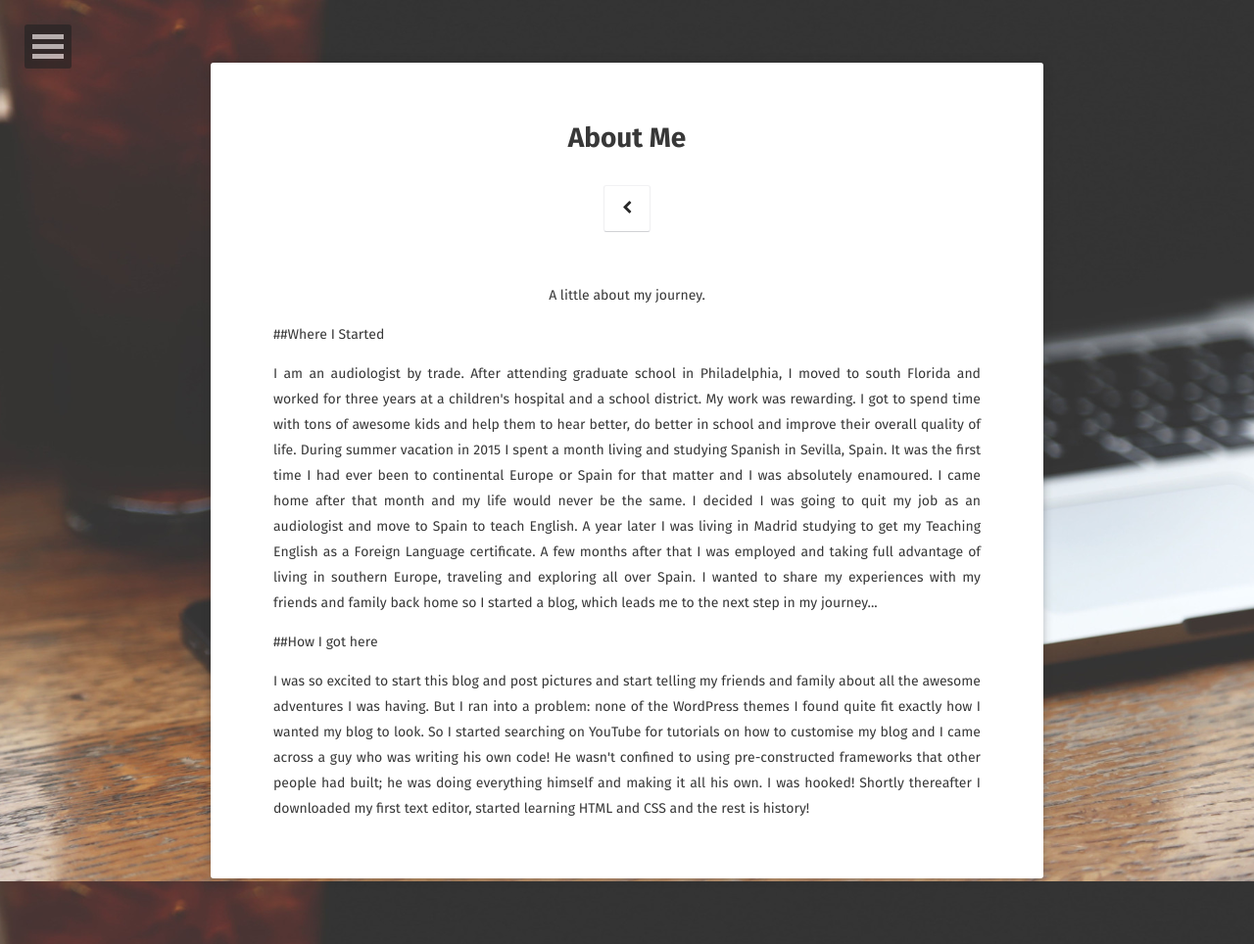
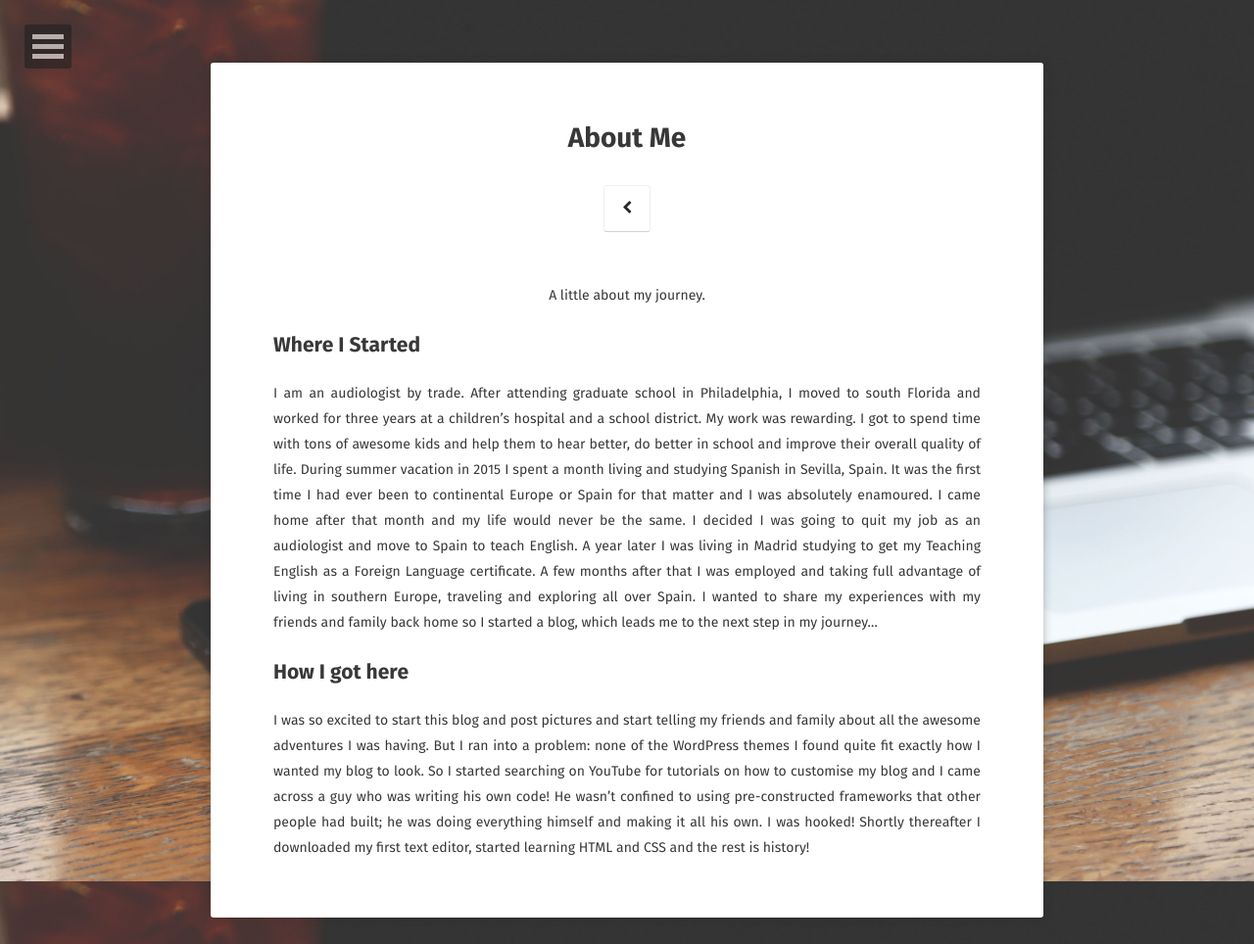
Before and after one commit to whillwebdev/whillwebdev.github.io, a Jekyll site: the page built from about/index.md, in a window 1280 px wide. Shown: the whole page at 98% size. Built offline with Jekyll 4.4.1, drawn with Linux system fonts in a browser that asks for light colours; some web fonts are replaced.

```diff
--- a/about/index.md
+++ b/about/index.md
@@ -8,8 +8,8 @@ comments: false
 
 <center>A little about my journey.</center>
 
-##Where I Started
-<p>I am an audiologist by trade. After attending graduate school in Philadelphia, I moved to south Florida
+## Where I Started
+I am an audiologist by trade. After attending graduate school in Philadelphia, I moved to south Florida
 and worked for three years at a children's hospital and a school district. My work was rewarding. I got to
 spend time with tons of awesome kids and help them to hear better, do better in school and improve their
 overall quality of life. During summer vacation in 2015 I spent a month living and studying Spanish in Sevilla,
@@ -18,15 +18,15 @@ enamoured. I came home after that month and my life would never be the same. I d
 as an audiologist and move to Spain to teach English. A year later I was living in Madrid studying to get my
 Teaching English as a Foreign Language certificate. A few months after that I was employed and taking full advantage
 of living in southern Europe, traveling and exploring all over Spain. I wanted to share my experiences with my friends
-and family back home so I started a blog, which leads me to the next step in my journey...</p>
+and family back home so I started a blog, which leads me to the next step in my journey...
 
-##How I got here
-<p>I was so excited to start this blog and post pictures and start telling my friends and family about all the
+## How I got here
+I was so excited to start this blog and post pictures and start telling my friends and family about all the
 awesome adventures I was having. But I ran into a problem: none of the WordPress themes I found quite fit exactly
 how I wanted my blog to look. So I started searching on YouTube for tutorials on how to customise my blog and I came
 across a guy who was writing his own code! He wasn't confined to using pre-constructed frameworks that other people
 had built; he was doing everything himself and making it all his own. I was hooked! Shortly thereafter I downloaded
-my first text editor, started learning HTML and CSS and the rest is history!</p>
+my first text editor, started learning HTML and CSS and the rest is history!
 
 <!-- ## Features
 * Minimal, you can focus on your content
```
